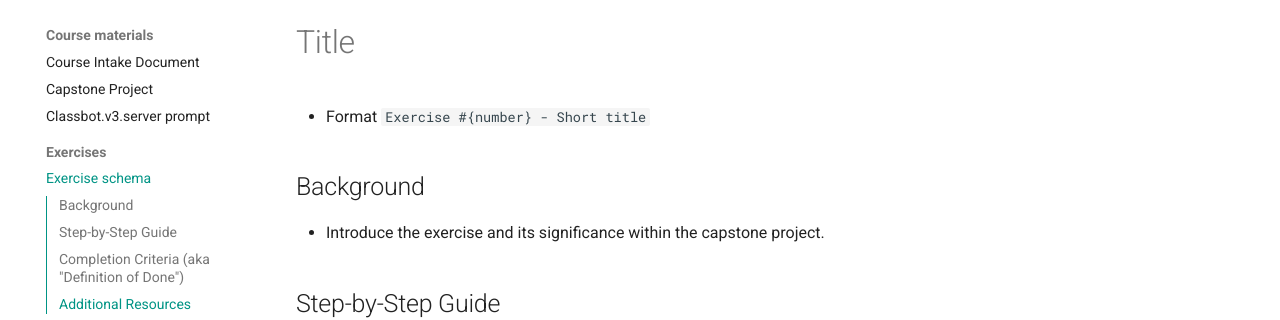
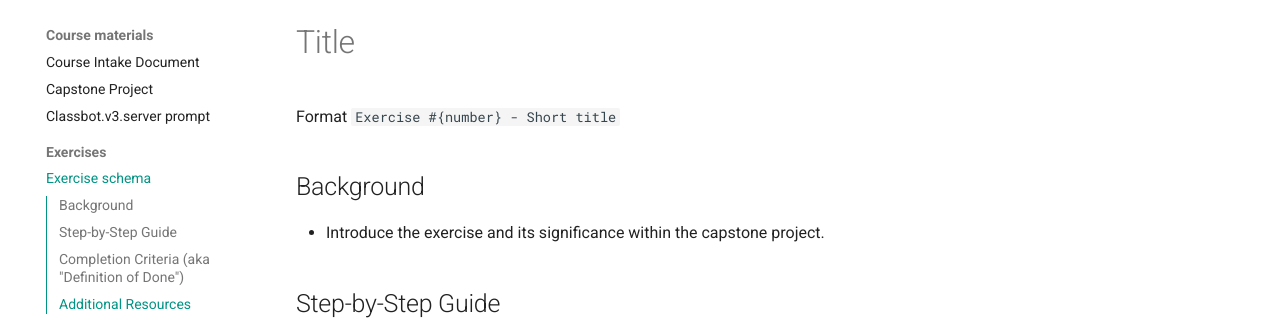
Before and after one commit to HumanMovementNeuroscience/capstone, an MkDocs documentation site: the page built from docs/course_materials/exercises/exercise-schema.md, in a window 1280 px wide. Shown: the part 124-444 px from the top of the page. Built offline with MkDocs 1.6.1 and Material for MkDocs 9.7.7, drawn with Linux system fonts in a browser that asks for light colours.

Commit message:
Feb 26, 2024, 5:13 PM

```diff
--- a/docs/course_materials/exercises/exercise-schema.md
+++ b/docs/course_materials/exercises/exercise-schema.md
@@ -1,7 +1,7 @@
 <!-- Exercise Schema -->
 
 # Title
-- Format `Exercise #{number} - Short title`
+Format `Exercise #{number} - Short title`
 
 ## Background
 - Introduce the exercise and its significance within the capstone project.
```
